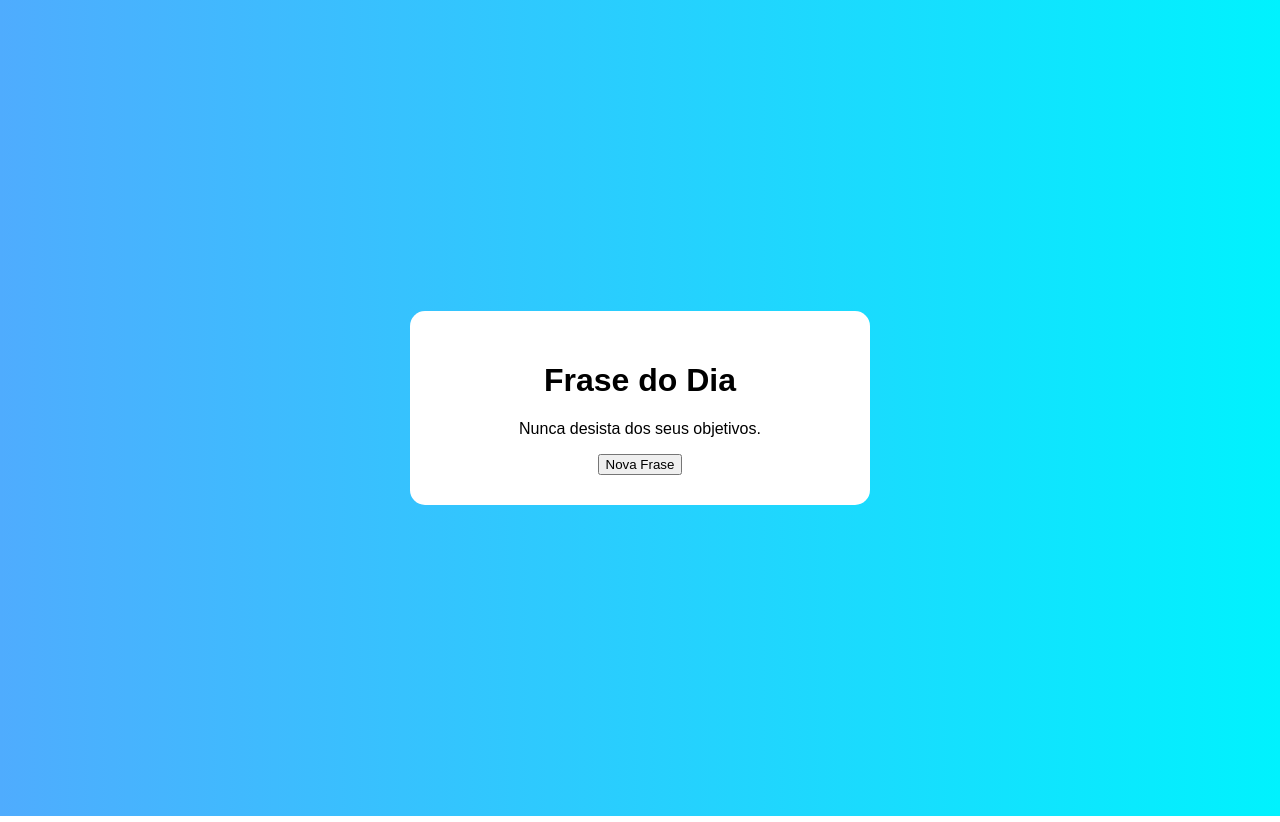
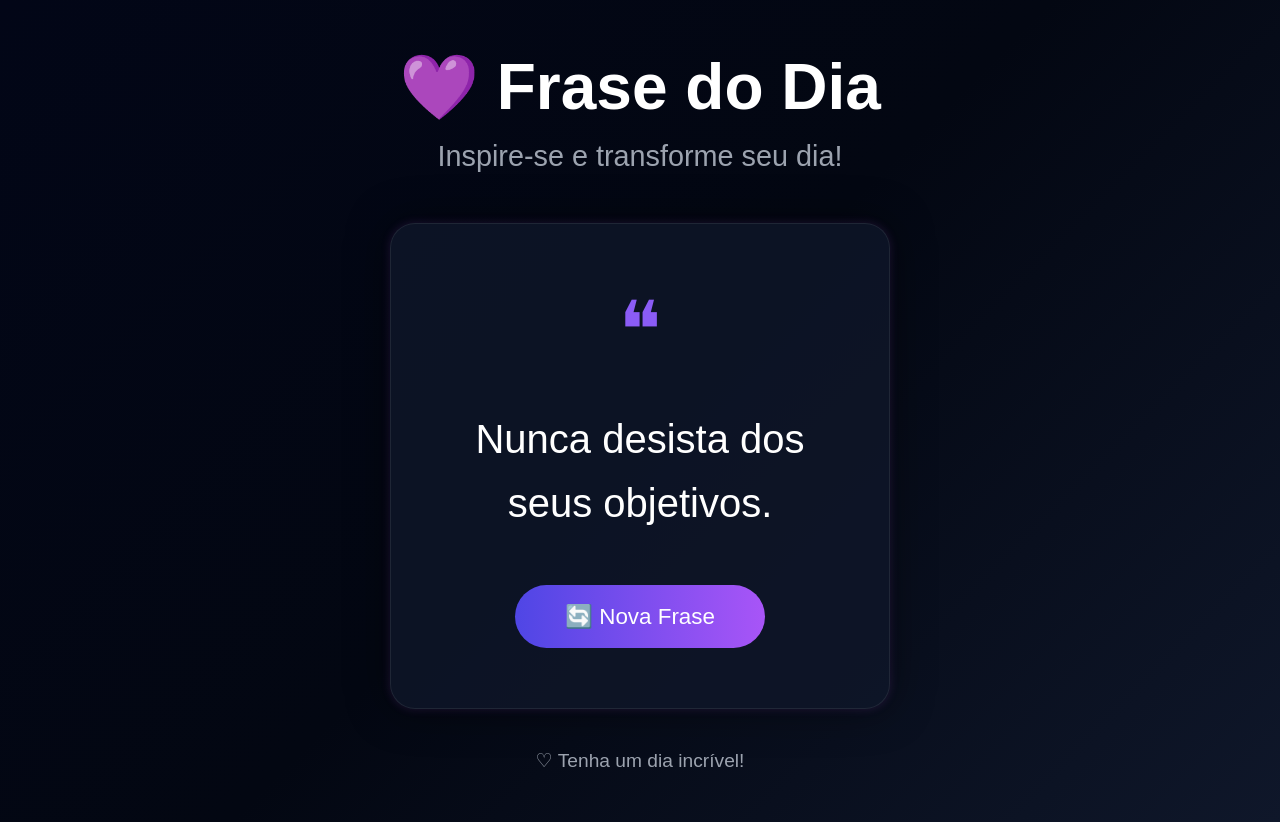
Before and after one commit to AlekCorrea/IC-CD_Frases-Motivacionais, a website: page index.html in a window 1280 px wide. Drawn offline with Linux system fonts and the light colour scheme.

Commit message:
teste cd

```diff
--- a/index.html
+++ b/index.html
@@ -3,16 +3,40 @@
 <head>
     <meta charset="UTF-8">
     <meta name="viewport" content="width=device-width, initial-scale=1.0">
-    <title>Frases Motivacionais</title>
+    <title>Frase do Dia</title>
     <link rel="stylesheet" href="style.css">
 </head>
 <body>
-    <div class="container">
-        <h1>Frase do Dia</h1>
-        <p id="frase"></p>
-        <button onclick="novaFrase()">Nova Frase</button>
+
+<div class="container">
+
+    <h1>💜 Frase do Dia</h1>
+
+    <p class="subtitulo">
+        Inspire-se e transforme seu dia!
+    </p>
+
+    <div class="card">
+
+        <div class="icone">❝</div>
+
+        <p id="frase">
+            Grandes conquistas começam com pequenas ações.
+        </p>
+
+        <button onclick="novaFrase()">
+            🔄 Nova Frase
+        </button>
+
     </div>
 
-    <script src="script.js"></script>
+    <div class="rodape">
+        ♡ Tenha um dia incrível!
+    </div>
+
+</div>
+
+<script src="script.js"></script>
+
 </body>
 </html>
--- a/style.css
+++ b/style.css
@@ -1,16 +1,77 @@
-body{
-    font-family: Arial, sans-serif;
-    background: linear-gradient(to right, #4facfe, #00f2fe);
-    display:flex;
-    justify-content:center;
-    align-items:center;
-    height:100vh;
+* {
+    margin: 0;
+    padding: 0;
+    box-sizing: border-box;
 }
 
-.container{
-    background:white;
-    padding:30px;
-    border-radius:15px;
-    text-align:center;
-    width:400px;
+body {
+    font-family: Arial, sans-serif;
+    background: linear-gradient(135deg, #020617, #030712, #0f172a);
+    color: white;
+    display: flex;
+    justify-content: center;
+    align-items: center;
+    min-height: 100vh;
 }
+
+.container {
+    width: 600px;
+    padding: 50px;
+    text-align: center;
+}
+
+h1 {
+    font-size: 4rem;
+    margin-bottom: 15px;
+    font-weight: bold;
+}
+
+.subtitulo {
+    font-size: 1.8rem;
+    color: #9ca3af;
+    margin-bottom: 50px;
+}
+
+.card {
+    background: rgba(15, 23, 42, 0.8);
+    border: 1px solid rgba(255,255,255,0.08);
+    border-radius: 25px;
+    padding: 60px 40px;
+    box-shadow:
+        0 0 40px rgba(0,0,0,0.5),
+        0 0 10px rgba(168,85,247,0.2);
+}
+
+.icone {
+    font-size: 5rem;
+    color: #8b5cf6;
+    margin-bottom: 30px;
+}
+
+#frase {
+    font-size: 2.5rem;
+    line-height: 1.6;
+    margin-bottom: 50px;
+}
+
+button {
+    background: linear-gradient(90deg, #4f46e5, #a855f7);
+    color: white;
+    border: none;
+    border-radius: 50px;
+    padding: 18px 50px;
+    font-size: 1.4rem;
+    cursor: pointer;
+    transition: 0.3s;
+}
+
+button:hover {
+    transform: scale(1.05);
+    box-shadow: 0 0 30px rgba(168,85,247,0.7);
+}
+
+.rodape {
+    margin-top: 40px;
+    color: #9ca3af;
+    font-size: 1.2rem;
+}
```
Also changed, not shown: README.md.
